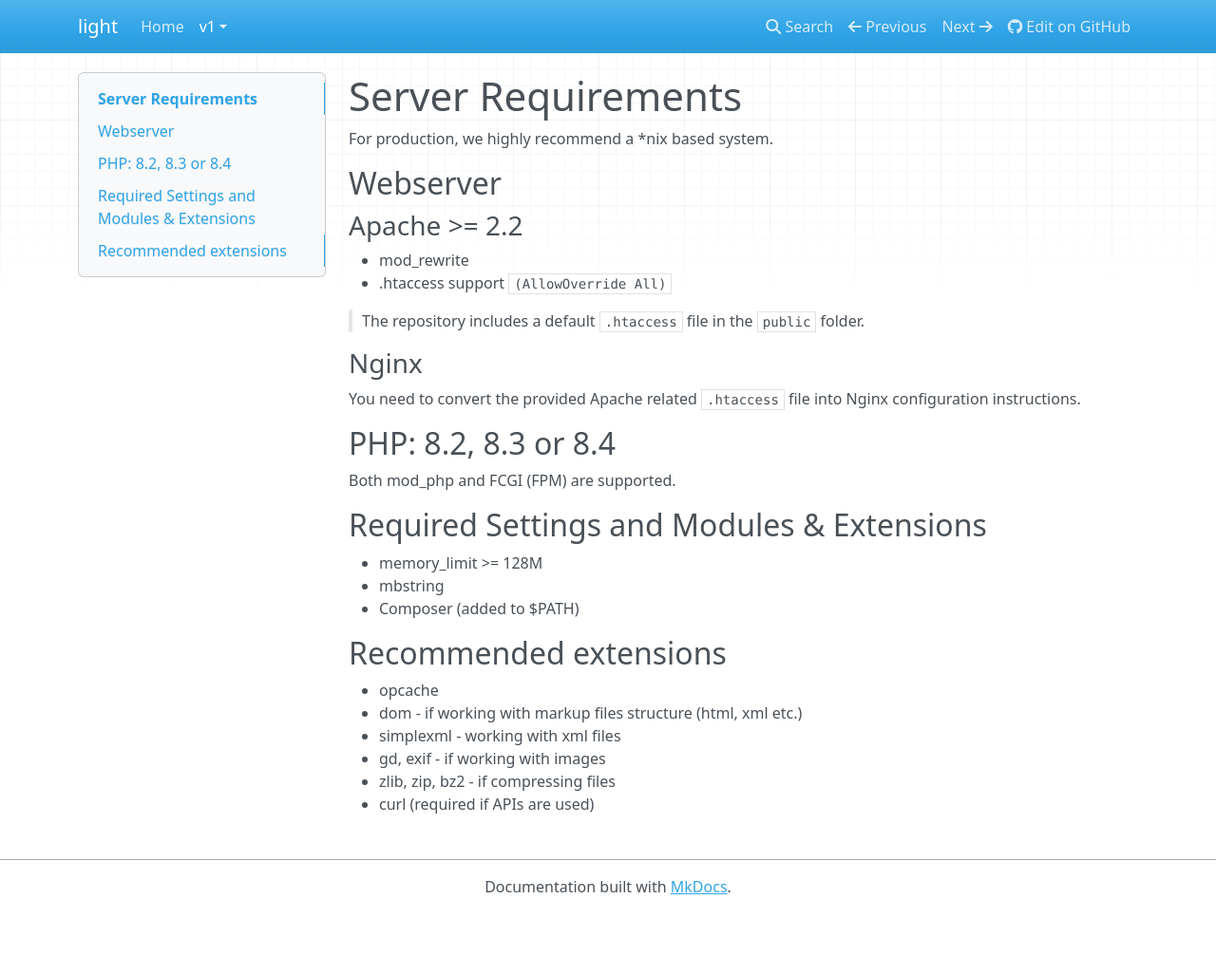
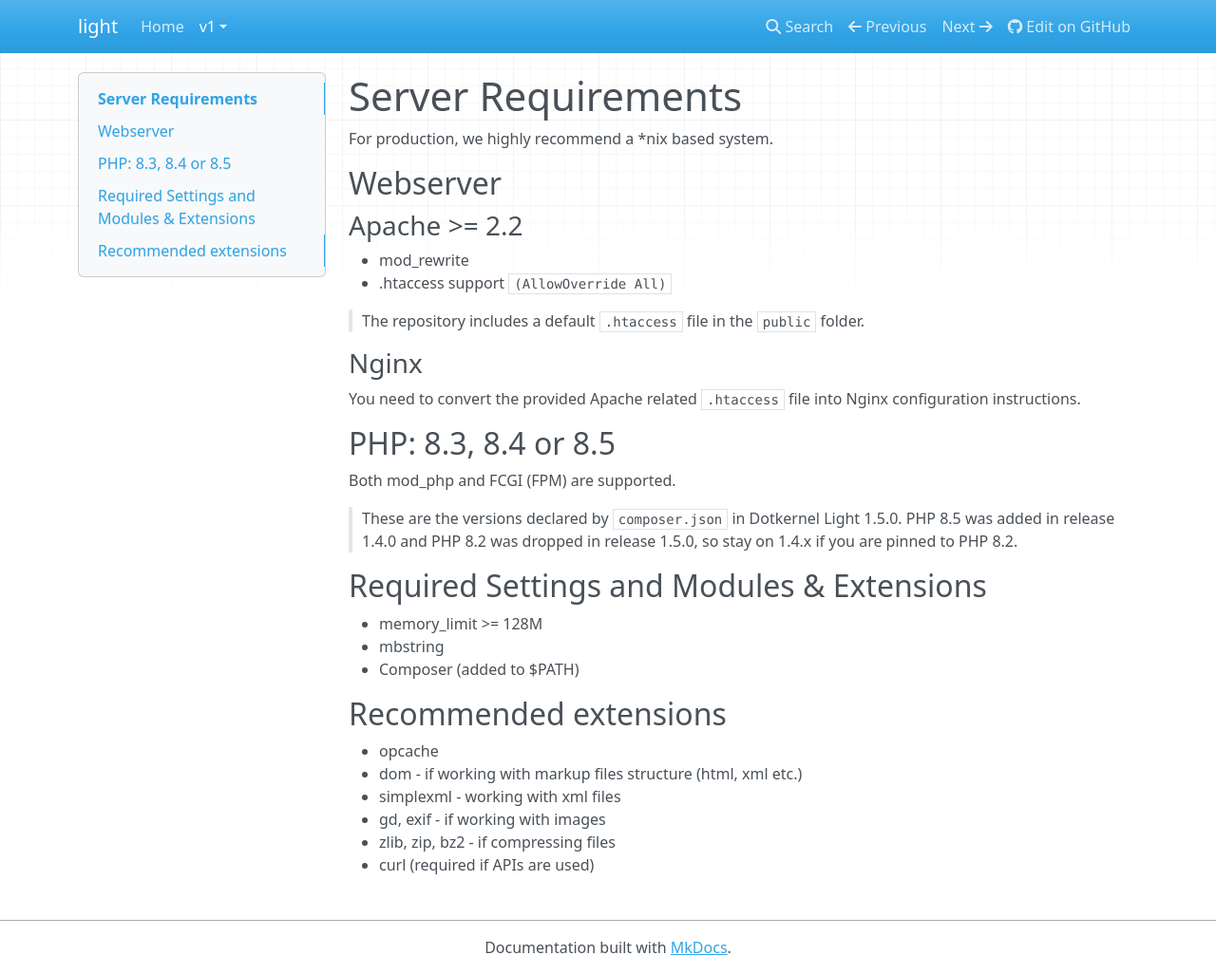
Before and after one commit to dotkernel/light-documentation, an MkDocs documentation site: the page built from docs/book/v1/introduction/server-requirements.md, in a window 1280 px wide and 1026 px high. Shown: the whole window at 95% size. Built offline with MkDocs 1.6.1, drawn with Linux system fonts in a browser that asks for light colours; nearby versions of some CDN libraries.

Commit message:
Correct supported PHP versions to 8.3, 8.4 and 8.5
composer.json requires ~8.3.0 || ~8.4.0 || ~8.5.0 since release 1.5.0.

Signed-off-by: arhimede <julian@dotkernel.com>

```diff
--- a/docs/book/v1/introduction/server-requirements.md
+++ b/docs/book/v1/introduction/server-requirements.md
@@ -15,9 +15,12 @@ For production, we highly recommend a *nix based system.
 
 You need to convert the provided Apache related `.htaccess` file into Nginx configuration instructions.
 
-## PHP: 8.2, 8.3 or 8.4
+## PHP: 8.3, 8.4 or 8.5
 
 Both mod_php and FCGI (FPM) are supported.
+
+> These are the versions declared by `composer.json` in Dotkernel Light 1.5.0.
+> PHP 8.5 was added in release 1.4.0 and PHP 8.2 was dropped in release 1.5.0, so stay on 1.4.x if you are pinned to PHP 8.2.
 
 ## Required Settings and Modules & Extensions
 
```
